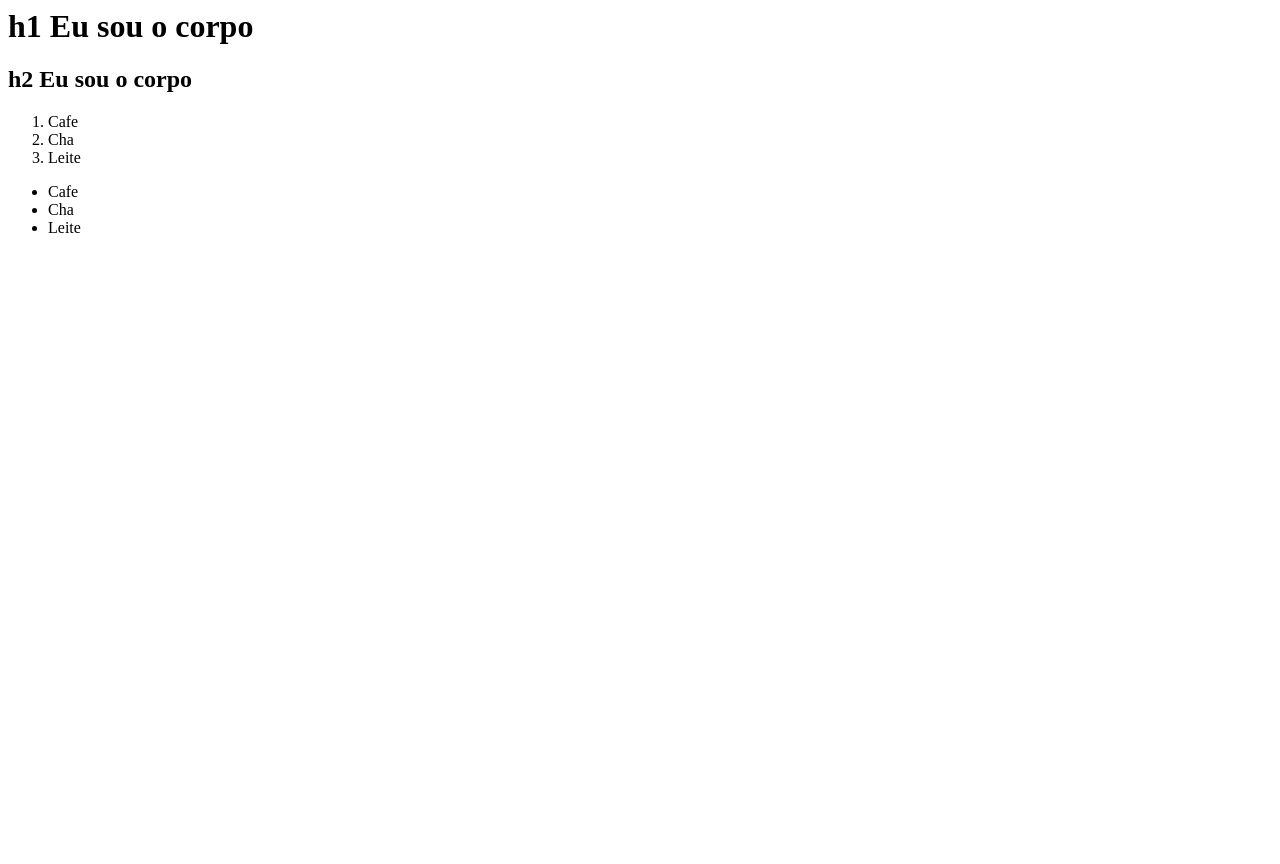
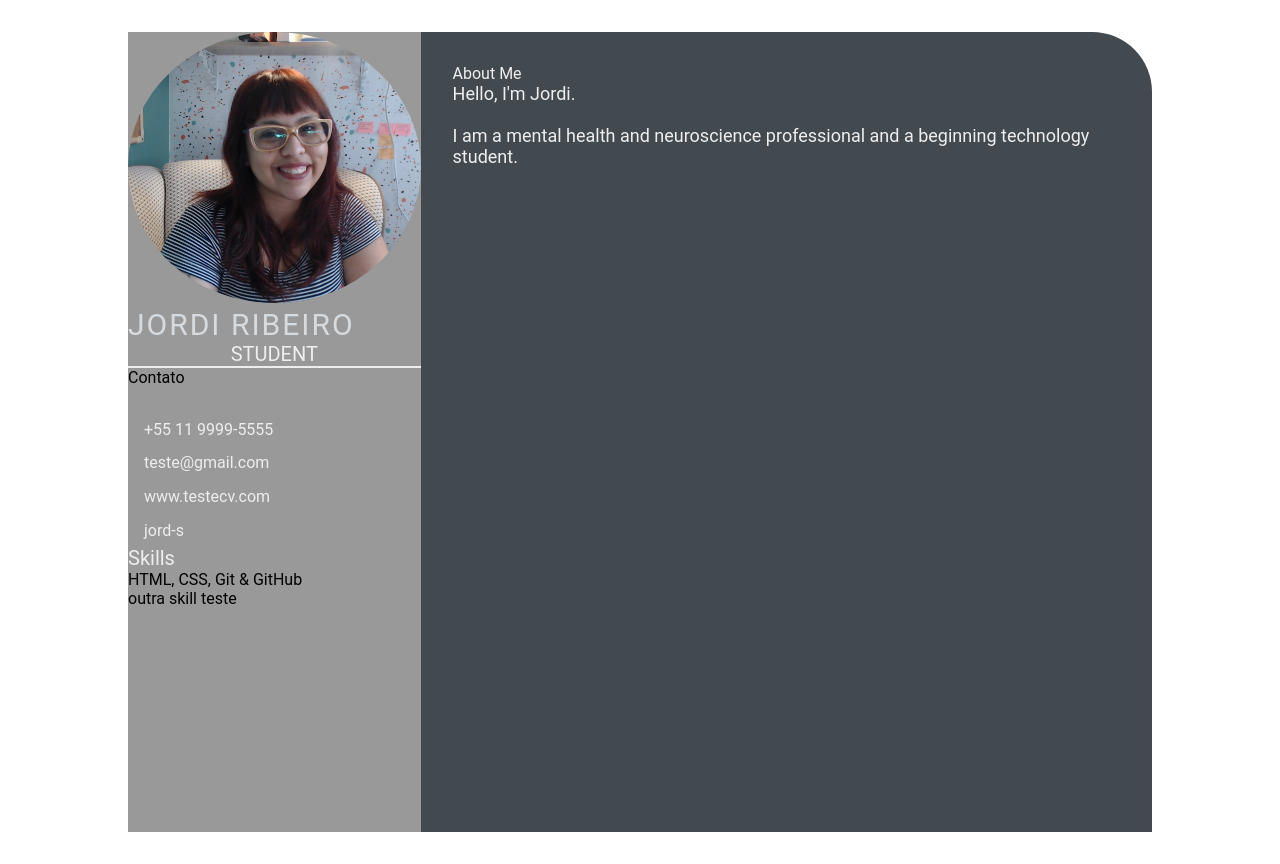
Before and after one commit to jord-s/jord-s.github.io, a plain HTML site: page index.html in a window 1280 px wide. Before the commit the page ends 800 px from the top, so only its background shows below. Drawn offline with Linux system fonts and the light colour scheme.

Commit message:
feature: add index.html (#2)

```diff
--- a/index.html
+++ b/index.html
@@ -1,21 +1,51 @@
-<html>
-    <head>
-        <title>
-            Olá, eu sou a cabeça
-        </title>
-    </head>
-    <body>
-        <h1>h1 Eu sou o corpo</h1>
-        <h2>h2 Eu sou o corpo</h2>
-    </body>
-    <ol>
-        <li>Cafe</li>
-        <li>Cha</li>
-        <li>Leite</li>
-    </ol>
-    <ul>
-        <li>Cafe</li>
-        <li>Cha</li>
-        <li>Leite</li>
-    </ul>
+<!DOCTYPE html>
+<html lang="en">
+<head>
+    <meta charset="UTF-8">
+    <meta http-equiv="X-UA-Compatible" content="IE=edge">
+    <meta name="viewport" content="width=device-width, initial-scale=1.0">
+    <title>Jordi Ribeiro CV</title>
+
+    <link rel="stylesheet" href="style.css">
+</head>
+<body>
+   <main class="resume-contents">
+        <section class="left-section">
+            <section class="left-section-content">
+                <div class="profile">
+                    <img class="profile-image" src="img/profile-image.jpg" alt="Profile-image">
+                    <p class="name">Jordi Ribeiro</p>
+                    <p class="profession">Student</p>
+                </div>
+                <div class="contact-info">
+                    <p class="left title">Contato</p>
+                    <ul>
+                        <li><i class="fa fa-phone"></i>+55 11 9999-5555</li>
+                        <li><i class="fa fa-envelope"></i>teste@gmail.com</li>
+                        <li><i class="fa fa-globe"></i>www.testecv.com</li>
+                        <li><i class="fa fa-github"></i>jord-s</li>
+                    </ul>
+                </div>
+                <div class="Skills">
+                    <p class="left-title">Skills</p>
+                    <ul>
+                        <li><p>HTML, CSS, Git & GitHub</p></li>
+                        <li><p>outra skill teste</p></li>
+                    </ul>
+                </div>
+            </section>
+            </section>
+            <section class="right-section">
+                <div class="right-section-contents">
+                    <section class="about gap">
+                        <div class="right-title">About Me</div>
+                        <p class="about-me-contents">
+                            Hello, I'm Jordi.<br>
+                            <br>I am a mental health and neuroscience professional and a beginning technology student.
+                        </p>
+                    </section>
+                </div>
+            </section>
+   </main>
+</body>
 </html>
--- /dev/null
+++ b/style.css
@@ -0,0 +1,103 @@
+* {
+    margin: 0;
+    padding: 0;
+    box-sizing: border-box;
+    list-style: none;
+    font-family: 'Roboto', sans-serif;
+    }
+
+.resume-contents {
+    min-height: 100vh;
+    width: 80%;
+    margin: 2rem auto;
+    display: grid;
+    grid-template-columns: repeat(7, 1fr);
+}
+
+.left-section {
+    grid-column: span 2;
+    height: 100%;
+    background-color: #999999;
+}
+
+.right-section {
+    grid-column: span 5;
+    height: 100%;
+    background-color: #424a50;
+    border-radius: 0px 60px 0px 0px;
+}
+
+.left-section-contents{
+    padding: 2rem 2rem;
+}
+
+.profile {
+    width: 100%;
+    border-bottom: 2px solid #eeeeee;
+}
+
+.profile .profile-image {
+    width: 100%;
+    border-radius: 100%;
+}
+
+.name {
+    color: #D6DBDF;
+    font-size: 30px;
+    letter-spacing: 2px;
+    text-transform: uppercase;
+}
+
+.profession {
+    color: #eeeeee;
+    font-size: 20px;
+    text-transform: uppercase;
+    text-align: center;
+}
+
+/* .contact-info { border-bottom: 2px solid #1B2631; } */
+.left-title {
+    color: #eeeeee;
+    font-size: 20px;
+}
+
+.contact-info ul {
+    padding-top: 1.5rem;
+}
+
+.contact-info ul li,
+.references ul li {
+    padding: .4rem 0;
+    color: #eeeeee;
+}
+
+.contact-info ul li i,
+.references ul li i {
+    padding-right: 1rem;
+    font-size: 18px;
+    color: #eeeeee;
+}
+
+.skills ul {
+    padding-top: 1.5rem;
+}
+.skills ul li p {
+    padding: .4rem 0;
+    color: #eeeeee;
+}
+
+.right-section-contents {
+    padding: 2rem 2rem;
+}
+
+.right-title {
+    color: #eeeeee;
+}
+
+.gap {
+    padding-bottom: 2rem;
+}
+.about-me-contents {
+    font-size: 18px;
+    color: #eeeeee;
+}
```
Also changed, not shown: img/profile-image.jpg (added).
